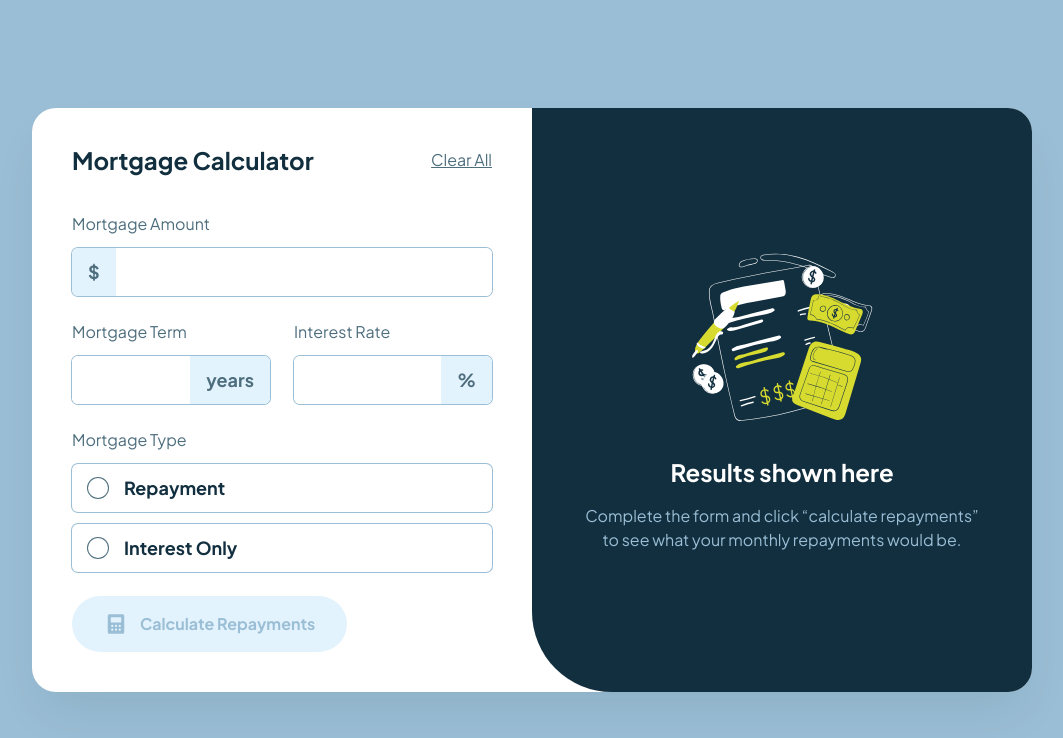
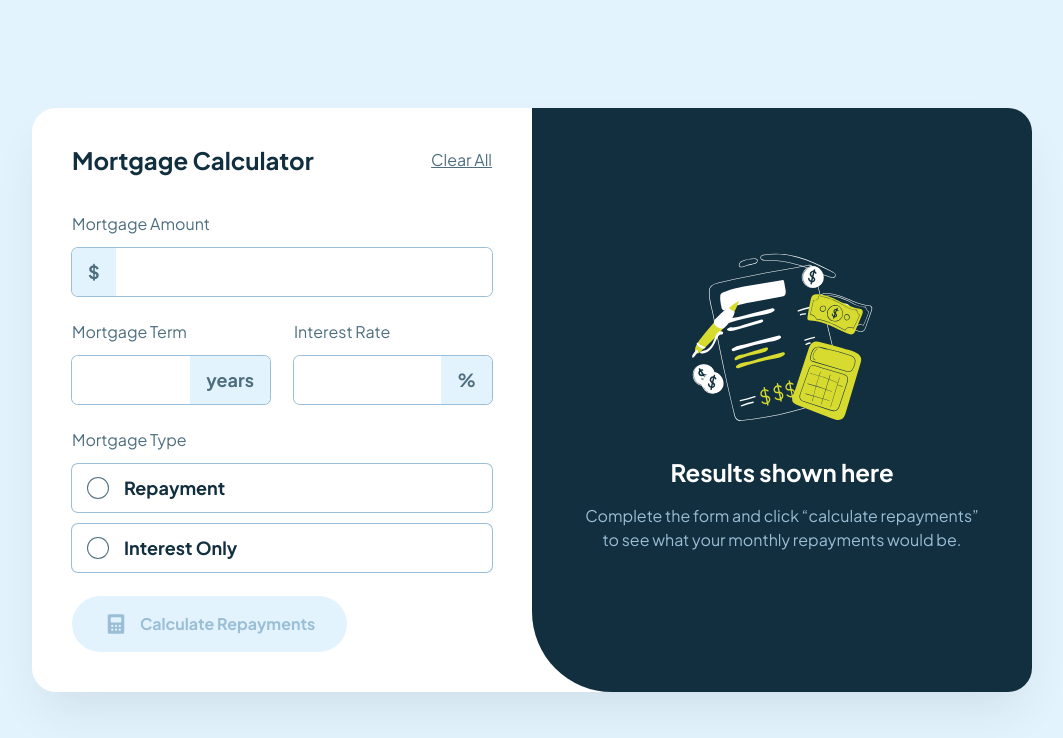
Before and after one commit to xphstos/fe-mortgage-repayment-calculator, a React (Vite) app: page / in a window 1280 px wide. Shown: the top 738 px of the page, without its empty margins (108-1171 px from the left). Built offline with nearby package versions, Linux system fonts and the light colour scheme.

Commit message:
main background updated

```diff
--- a/src/index.css
+++ b/src/index.css
@@ -26,7 +26,7 @@ body,
 }
 
 body {
-    @apply bg-slate-300 font-sans text-base text-slate-900;
+    @apply bg-slate-100 font-sans text-base text-slate-900;
 }
 
 #root {
```
